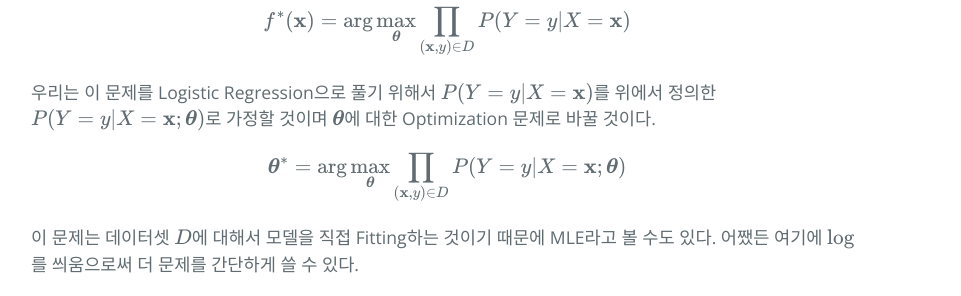
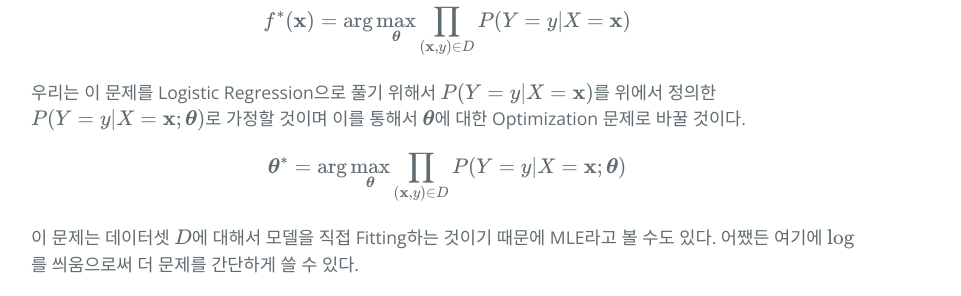
Before and after one commit to hcnoh/hcnoh.github.io, a Jekyll site: the page built from _posts/2019-04-25-logistic-regression-and-naive-bayes.md, in a window 1280 px wide and 900 px high, scrolled down 2731 px. Shown: the part 154-450 px from the top of the window, without its empty margins (193-1154 px from the left). Built offline with Jekyll 4.4.1, drawn with Linux system fonts in a browser that asks for light colours; formulas are drawn with MathJax 3; comment, search, counter and statistics services are not loaded.

Commit message:
Update 2019-04-25-logistic-regression-and-naive-bayes.md

```diff
--- a/_posts/2019-04-25-logistic-regression-and-naive-bayes.md
+++ b/_posts/2019-04-25-logistic-regression-and-naive-bayes.md
@@ -89,7 +89,7 @@ f^*(\mathbf{x})
 \end{align*}
 $$
 
-우리는 이 문제를 Logistic Regression으로 풀기 위해서 $$P(Y=y \vert X=\mathbf{x})$$를 위에서 정의한 $$P(Y=y \vert X=\mathbf{x} ; \boldsymbol{\theta})$$로 가정할 것이며 $$\boldsymbol{\theta}$$에 대한 Optimization 문제로 바꿀 것이다.
+우리는 이 문제를 Logistic Regression으로 풀기 위해서 $$P(Y=y \vert X=\mathbf{x})$$를 위에서 정의한 $$P(Y=y \vert X=\mathbf{x} ; \boldsymbol{\theta})$$로 가정할 것이며 이를 통해서 $$\boldsymbol{\theta}$$에 대한 Optimization 문제로 바꿀 것이다.
 
 $$
 \begin{align*}
```
